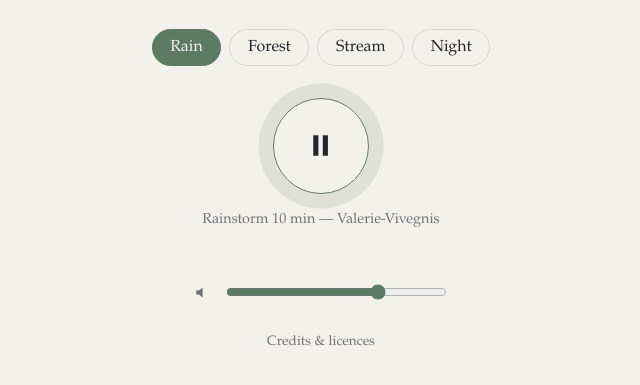
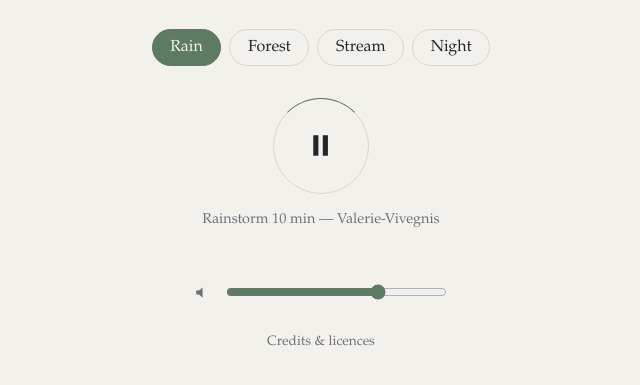
Before and after one commit to CameronBrooks11/longquiet, a website built with Vite: page index.html in a window 1280 px wide. Both pictures are taken after a click on the button "Play". Shown: the part 263-648 px from the top of the page, without its empty margins (319-959 px from the left). Built offline with nearby package versions, Linux system fonts and the light colour scheme.

Commit message:
feat(player): show when a sound is loading
Pressing play switched the button to "Pause" before any audio had
arrived, so a slow connection or a deferred load looked like silence
that claimed to be playing.

The player now reports `loading` from asking to play until the
element's "playing" event, and again while playback stalls for data
("waiting"). While loading, the play ring goes quiet and a single accent
arc turns round it (static under reduced motion), and the button's
label reads "Loading". A network or decode failure after playback has
started ("error") returns the button to Play with the same short message
a failed start shows.

The element fires "play" a moment after our own play() call; the
listener that follows outside resumes (media keys, the OS) now ignores
that one event, so pausing straight after pressing play stays paused.

Tests cover the first load, a pause before anything loads, a mid-play
stall, a switch's load, and a failure after start; each behaviour,
reverted on its own, fails its test. Checked in Chrome against the dev
server: Loading then Pause on play, Loading after a switch's fade until
the new file plays, Play again on pause.

Closes #5

```diff
--- a/src/main.ts
+++ b/src/main.ts
@@ -75,7 +75,11 @@
     b.tabIndex = i === stop ? 0 : -1;
   });
   document.body.classList.toggle("is-playing", player.playing);
-  playButton.setAttribute("aria-label", player.playing ? "Pause" : "Play");
+  document.body.classList.toggle("is-loading", player.loading);
+  playButton.setAttribute(
+    "aria-label",
+    player.loading ? "Loading" : player.playing ? "Pause" : "Play",
+  );
   now.textContent = current ? `${current.title} — ${current.author}` : "";
 }
 
@@ -91,6 +95,7 @@
 }
 
 player.onchange = render;
+player.onerror = reportPlaybackError;
 
 playButton.addEventListener("click", () => {
   player.toggle().catch(reportPlaybackError);
--- a/src/player.ts
+++ b/src/player.ts
@@ -7,12 +7,16 @@
 export class Player {
   private target = 1;
   private wanted = false;
+  private waiting = false;
+  // Set when our own play() call will cause the element's next "play" event.
+  private ownPlay = false;
   private fade = 0;
   private endFade: (() => void) | null = null;
   private current: Soundscape | null = null;
   // Bumped by every select, so a slower, older one can tell it was overtaken.
   private seq = 0;
   onchange: () => void = () => {};
+  onerror: (err: unknown) => void = () => {};
 
   constructor(
     private readonly baseUrl: string,
@@ -30,16 +34,36 @@
       }
     });
     this.audio.addEventListener("play", () => {
+      if (this.ownPlay) {
+        this.ownPlay = false;
+        return;
+      }
       if (!this.wanted) {
         this.audio.volume = this.target;
         this.setWanted(true);
       }
+    });
+    // Between asking to play and sound coming out: first load, or a stall.
+    this.audio.addEventListener("waiting", () => this.setWaiting(this.wanted));
+    this.audio.addEventListener("playing", () => this.setWaiting(false));
+    // A network or decode failure after play() had already resolved.
+    this.audio.addEventListener("error", () => {
+      if (!this.wanted) return;
+      this.cancelFade();
+      this.audio.volume = this.target;
+      this.setWanted(false);
+      this.onerror(this.audio.error);
     });
   }
 
   // What the listener asked for, which leads the element during a fade.
   get playing(): boolean {
     return this.wanted;
+  }
+
+  // Playback was asked for but no sound is coming out yet.
+  get loading(): boolean {
+    return this.wanted && this.waiting;
   }
 
   get soundscape(): Soundscape | null {
@@ -79,6 +103,8 @@
     this.setWanted(true);
     if (this.audio.paused) {
       this.audio.volume = 0;
+      this.setWaiting(true);
+      this.ownPlay = true;
       try {
         await this.audio.play();
       } catch (err) {
@@ -104,6 +130,12 @@
 
   toggle(): Promise<void> {
     return this.wanted ? this.pause() : this.play();
+  }
+
+  private setWaiting(w: boolean) {
+    if (this.waiting === w) return;
+    this.waiting = w;
+    this.onchange();
   }
 
   private setWanted(w: boolean) {
--- a/src/style.css
+++ b/src/style.css
@@ -148,8 +148,39 @@
   }
 }
 
+/* Loading: a single accent arc turns slowly round the ring. */
+.play {
+  position: relative;
+}
+
+.play::before {
+  content: "";
+  position: absolute;
+  inset: -1px;
+  border-radius: 50%;
+  border: 1px solid transparent;
+  pointer-events: none;
+}
+
+.is-loading .play {
+  border-color: var(--line);
+  animation: none;
+}
+
+.is-loading .play::before {
+  border-top-color: var(--accent);
+  animation: turn 1.4s linear infinite;
+}
+
+@keyframes turn {
+  to {
+    transform: rotate(1turn);
+  }
+}
+
 @media (prefers-reduced-motion: reduce) {
-  .is-playing .play {
+  .is-playing .play,
+  .is-loading .play::before {
     animation: none;
   }
 }
```
Also changed, not shown: src/player.test.ts (+80 -1 lines).
